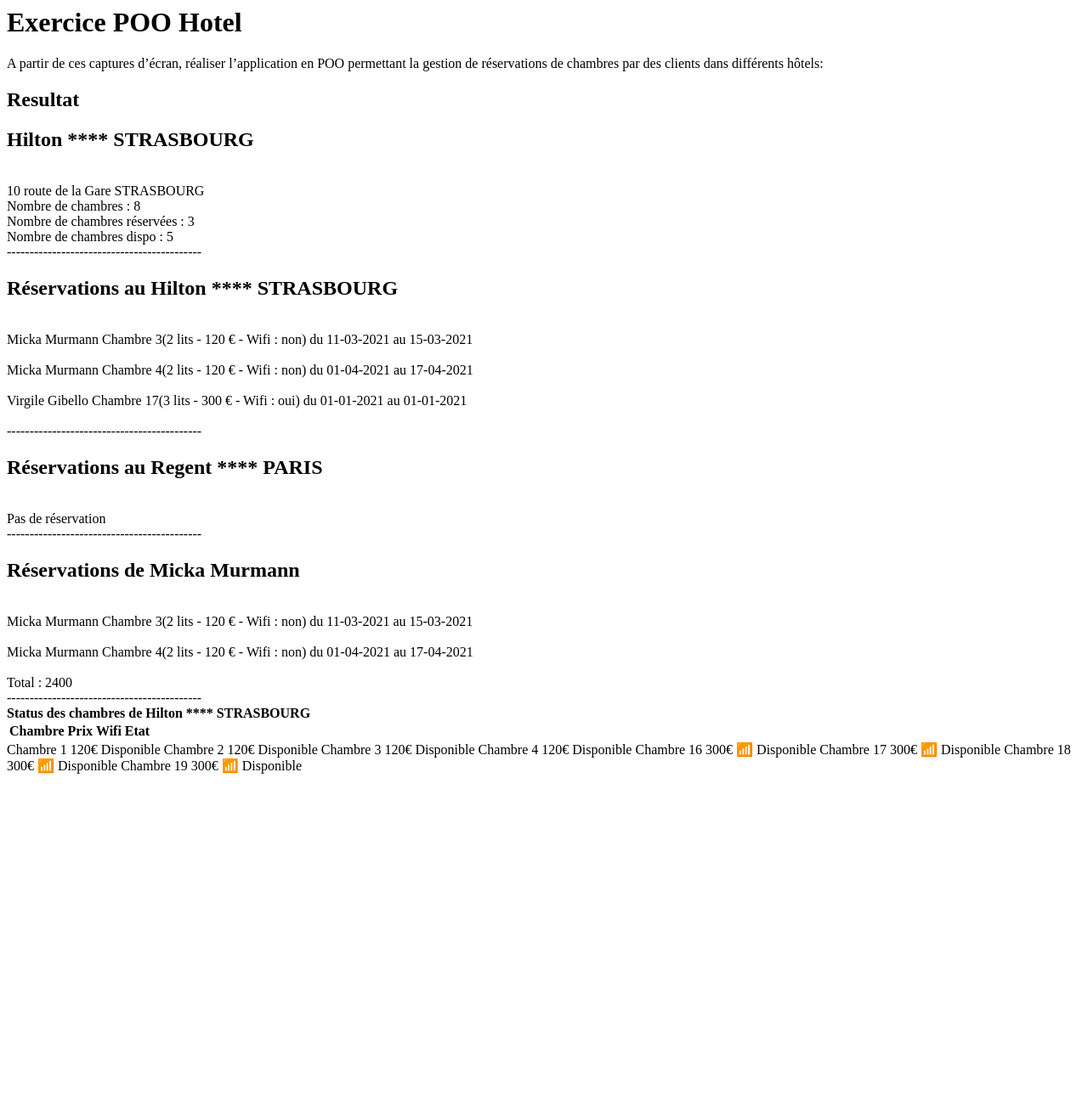
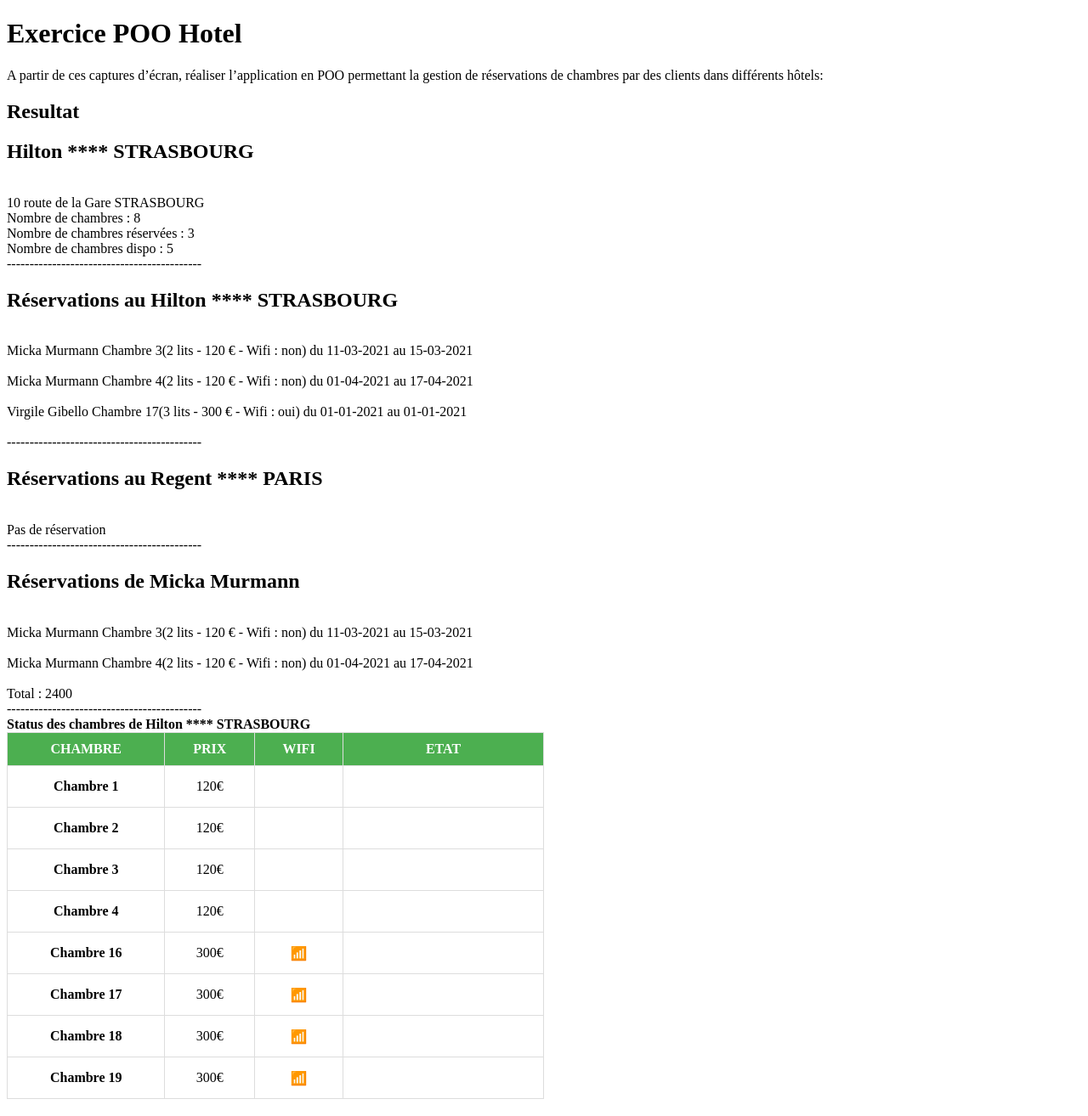
Before and after one commit to AnotheerDev/POO_Hotel, a PHP site: page / in a window 1280 px wide. Shown: the whole page at 85% size. Before the commit the page ends 911 px from the top, so only its background shows below. Run offline with PHP 8.4, Linux system fonts and the light colour scheme; lists and menus that the app fills with data are empty.

Commit message:
Ajout css oublie de commit

```diff
--- a/Class/Hotel.php
+++ b/Class/Hotel.php
@@ -171,20 +171,27 @@ class Hotel
                     <th>Etat</th>
                 </tr>
             </thead>
-        </table>
             <tbody>
                 <?php
                 foreach ($this->chambres as $chambre) {
-            ?><tr>
+                ?> <tr>
                         <td><?php echo "Chambre " . $chambre->getNumero() ?></td>
                         <td><?php echo $chambre->getPrix() . "€" ?></td>
                         <td><?php if ($chambre->getWifi())
                                 echo '&#128246;' ?></td>
-                    <td><?php if ($chambre->getEtat())
-                            echo "Disponible" ?></td>
+                        <td><?php
+                            if ($chambre->getEtat()) { ?>
+                                <div>disponible<div>
+                                    <?php
+                                } else { ?>
+                                        <div>Réservée</div>
+                                    <?php
+                                } ?>
+                        </td>
                     </tr>
                 <?php } ?>
             </tbody>
+        </table>
 <?php
     }
 }
--- /dev/null
+++ b/Style.css
@@ -0,0 +1,43 @@
+table {
+    border-collapse: collapse;
+    width: 50%;
+    margin-bottom: 20px;
+}
+
+th,td {
+    padding: 10px;
+    text-align: center;
+    border: 1px solid #ddd;
+}
+
+th {
+    background-color: #4CAF50;
+    color: white;
+    font-weight: bold;
+    text-transform: uppercase;
+}
+
+td:first-child {
+    font-weight: bold;
+}
+
+td:last-child {
+    font-weight: bold;
+    text-transform: uppercase;
+}
+
+td:last-child > div {
+    padding: 5px 10px;
+    border-radius: 5px;
+    font-weight: normal;
+    color: #fff;
+    text-align: center;
+}
+
+td:last-child > div.available {
+    background-color: #2ecc71;
+}
+
+td:last-child > div.reserved {
+    background-color: #e74c3c;
+}
--- a/index.php
+++ b/index.php
@@ -1,6 +1,12 @@
-<header>
-    <link rel="stylesheet" href="Class/Style.css">
-</header>
+<!DOCTYPE html>
+<html>
+
+<head>
+    <meta charset="utf-8">
+    <link rel="stylesheet" href="Style.css">
+</head>
+
+</html>
 
 
 
```
Also changed, not shown: Class/Style.css (deleted). Lines whose indentation alone changed are shown as unchanged.
